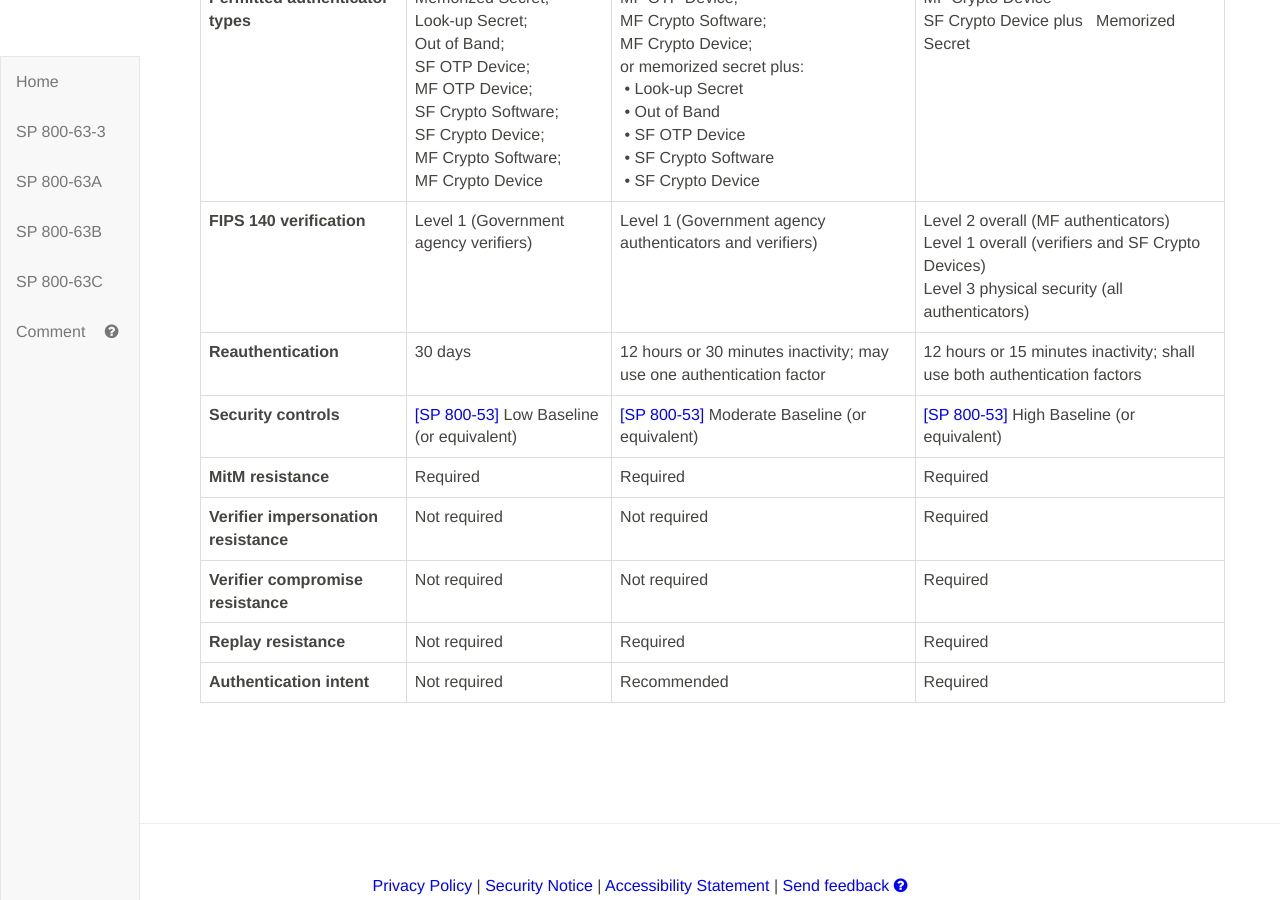
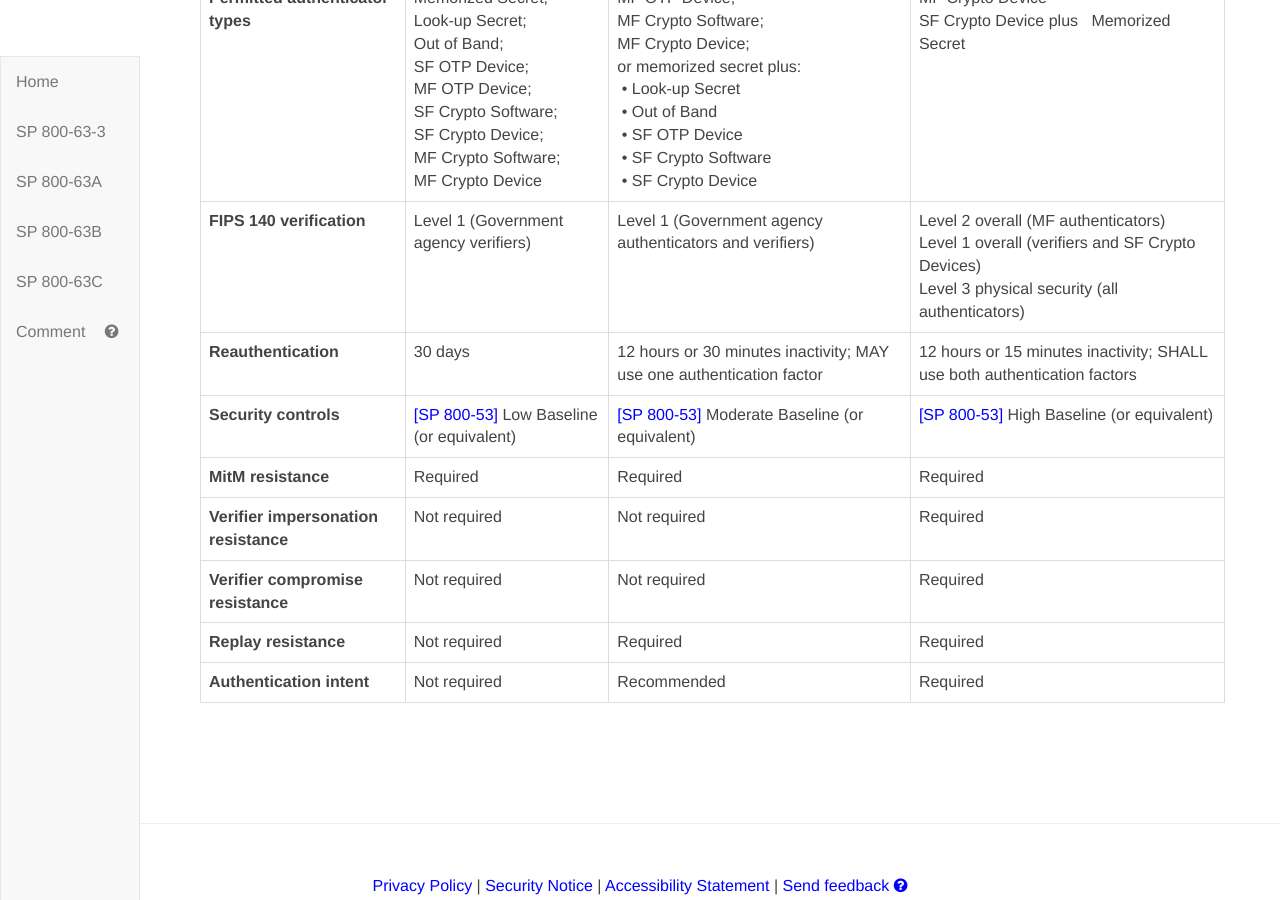
Before and after one commit to usnistgov/800-63-3, a Jekyll site: the page built from sp800-63b/sec4_aal.md, in a window 1280 px wide and 900 px high, scrolled down 5682 px. Built offline with Jekyll 4.4.1, drawn with Linux system fonts in a browser that asks for light colours; our own code applies the rules of GitHub Pages for plain Markdown files.

Commit message:
Table 4-3 capitalization update. Fixes #849

```diff
--- a/sp800-63b/sec4_aal.md
+++ b/sp800-63b/sec4_aal.md
@@ -196,7 +196,7 @@ Requirement | AAL1 | AAL2 | AAL3
 ------------|-------|-------|-------
 **Permitted authenticator types** | Memorized Secret;<br />Look-up Secret;<br />Out of Band;<br />SF OTP Device;<br />MF OTP Device;<br />SF Crypto Software;<br />SF Crypto Device;<br />MF Crypto Software;<br />MF Crypto Device<br /> | MF OTP Device;<br />MF Crypto Software;<br />MF Crypto Device;<br />or memorized secret plus:<br />&nbsp;&bull;&nbsp;Look-up Secret<br />&nbsp;&bull;&nbsp;Out of Band<br />&nbsp;&bull;&nbsp;SF OTP Device<br />&nbsp;&bull;&nbsp;SF Crypto Software<br />&nbsp;&bull;&nbsp;SF Crypto Device<br /> | MF Crypto Device<br />SF Crypto Device plus &nbsp;&nbsp;Memorized Secret
 **FIPS 140 verification** | Level 1 (Government agency verifiers) | Level 1 (Government agency authenticators and verifiers) | Level 2 overall (MF authenticators)<br />Level 1 overall (verifiers and SF Crypto Devices)<br />Level 3 physical security (all authenticators)
-**Reauthentication** | 30 days | 12 hours or 30 minutes inactivity; may use one authentication factor | 12 hours or 15 minutes inactivity; shall use both authentication factors
+**Reauthentication** | 30 days | 12 hours or 30 minutes inactivity; MAY use one authentication factor | 12 hours or 15 minutes inactivity; SHALL use both authentication factors
 **Security controls**|[[SP 800-53]](#SP800-53) Low Baseline (or equivalent)|[[SP 800-53]](#SP800-53) Moderate Baseline (or equivalent)|[[SP 800-53]](#SP800-53) High Baseline (or equivalent)
 **MitM resistance** | Required | Required | Required |
 **Verifier impersonation resistance** | Not required | Not required | Required |
```
